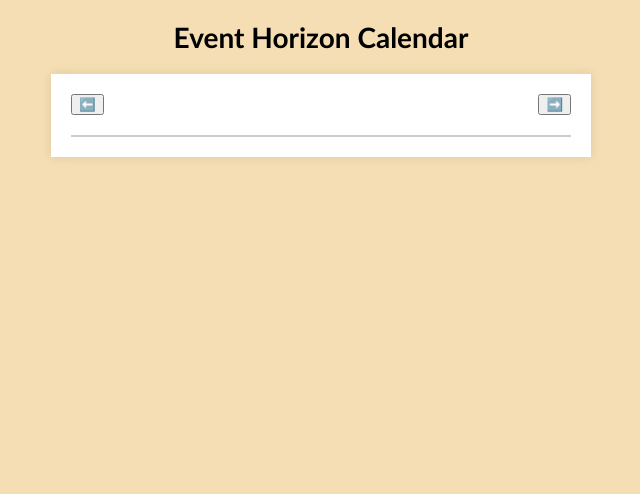
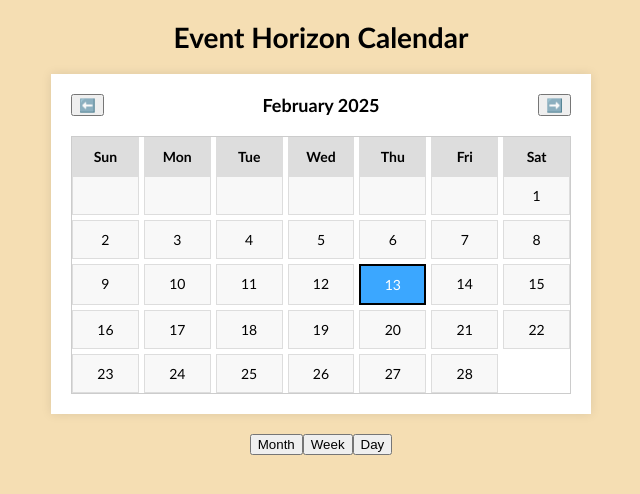
Before and after one commit to NoohAlavi/fusion_four_studios_repo, a Flask app: page / in a window 1280 px wide. Shown: the top 494 px of the page, without its empty margins (319-959 px from the left). Run offline with Flask 3, Linux system fonts and the light colour scheme.

Commit message:
'Month/Week/Day View created'

```diff
--- a/static/calendar.js
+++ b/static/calendar.js
@@ -1,18 +1,33 @@
-document.addEventListener('DOMContentLoaded', function() {
+
+
+document.addEventListener('DOMContentLoaded', function () {
     const months = ["January", "February", "March", "April", "May", "June", "July", "August", "September", "October", "November", "December"];
     const days = ["Sun", "Mon", "Tue", "Wed", "Thu", "Fri", "Sat"];
+    let currentDate = new Date();
     let currentMonth = new Date().getMonth();
     let currentYear = new Date().getFullYear();
-
+    let currentView = "month";
     const monthYearDisplay = document.getElementById('monthYear');
     const prevMonthButton = document.getElementById('prevMonth');
     const nextMonthButton = document.getElementById('nextMonth');
+    const calendarContainer = document.getElementById('calendar-container');
 
-    function renderCalendar(month, year) {
+
+
+    function renderCalendar(month, year, view = "month") {
         monthYearDisplay.textContent = `${months[month]} ${year}`;
-        let calendarContainer = document.getElementById('calendar-container');
         calendarContainer.innerHTML = ''; // Clear previous content
 
+        if (view === "month") {
+            renderMonthView(month, year);
+        } else if (view === "week") {
+            renderWeekView();
+        } else if (view === "day") {
+            renderDayView();
+        }
+    }
+
+    function renderMonthView(month, year) {
         let daysHeader = document.createElement('div');
         daysHeader.className = 'days-header';
         days.forEach(day => {
@@ -26,7 +41,7 @@ document.addEventListener('DOMContentLoaded', function() {
         let daysDiv = document.createElement('div');
         daysDiv.className = 'days-container';
         let date = new Date(year, month, 1);
-        let currentDate = new Date(); // Define currentDate here
+
 
         for (let i = 0; i < date.getDay(); i++) {
             let emptyDayDiv = document.createElement('div');
@@ -39,7 +54,9 @@ document.addEventListener('DOMContentLoaded', function() {
             dayDiv.className = 'day';
             dayDiv.textContent = date.getDate();
 
-            if (date.getDate() === currentDate.getDate() && date.getMonth() === currentDate.getMonth() && date.getFullYear() === currentDate.getFullYear()) {
+            if (date.getDate() === currentDate.getDate() &&
+                date.getMonth() === currentDate.getMonth() &&
+                date.getFullYear() === currentDate.getFullYear()) {
                 dayDiv.classList.add('current-day');
             }
 
@@ -50,7 +67,57 @@ document.addEventListener('DOMContentLoaded', function() {
         calendarContainer.appendChild(daysDiv);
     }
 
-    prevMonthButton.onclick = function() {
+    function renderWeekView() {
+        let weekDiv = document.createElement('div');
+        weekDiv.className = 'week-container';
+
+        let startOfWeek = new Date(currentDate);
+        startOfWeek.setDate(currentDate.getDate() - currentDate.getDay());
+
+        for (let i = 0; i < 7; i++) {
+            let dayDiv = document.createElement('div');
+            dayDiv.className = 'day';
+            dayDiv.textContent = `${days[startOfWeek.getDay()]} ${startOfWeek.getDate()}`;
+
+            if (startOfWeek.toDateString() === new Date().toDateString()) {
+                dayDiv.classList.add('current-day');
+            }
+
+            weekDiv.appendChild(dayDiv);
+            startOfWeek.setDate(startOfWeek.getDate() + 1);
+        }
+
+        calendarContainer.appendChild(weekDiv);
+    }
+
+    function renderDayView() {
+        calendarContainer.innerHTML = '';
+
+        let dayHeader = document.createElement('div');
+        dayHeader.className = 'day-header';
+        dayHeader.textContent = `${days[currentDate.getDay()]}, ${currentDate.getDate()}`;
+        calendarContainer.appendChild(dayHeader);
+
+        let daySchedule = document.createElement('div');
+        daySchedule.className = 'day-schedule';
+
+        for (let hour = 0; hour < 24; hour++) {
+            let timeSlot = document.createElement('div');
+            timeSlot.className = 'time-slot';
+            let formattedHour = hour.toString().padStart(2, '0') + ":00";
+
+            timeSlot.innerHTML = `<span class="time-label">${formattedHour}</span> <span class="event"></span>`;
+            daySchedule.appendChild(timeSlot);
+        }
+
+        calendarContainer.appendChild(daySchedule);
+    }
+
+
+
+
+
+    prevMonthButton.onclick = function () {
         if (currentMonth === 0) {
             currentMonth = 11;
             currentYear -= 1;
@@ -60,7 +127,7 @@ document.addEventListener('DOMContentLoaded', function() {
         renderCalendar(currentMonth, currentYear);
     };
 
-    nextMonthButton.onclick = function() {
+    nextMonthButton.onclick = function () {
         if (currentMonth === 11) {
             currentMonth = 0;
             currentYear += 1;
@@ -70,14 +137,36 @@ document.addEventListener('DOMContentLoaded', function() {
         renderCalendar(currentMonth, currentYear);
     };
 
+    document.getElementById('monthView').onclick = function () {
+        currentView = "month";
+        renderCalendar(currentMonth, currentYear, "month");
+    };
+
+    document.getElementById('weekView').onclick = function () {
+        currentView = "week";
+        renderCalendar(currentMonth, currentYear, "week");
+    };
+
+    document.getElementById('dayView').onclick = function () {
+        currentView = "day";
+        renderCalendar(currentMonth, currentYear, "day");
+    };
+
+
+
     let name = "teehee";
     let description = "somebs";
     let priority = -999;
     let date = 1;
 
-    makeEvent.onclick = function() {
 
-        fetch('http://127.0.0.1:5000/add_event?name='+name+'&description='+description+'&priority='+priority+'&date='+date)
+    renderCalendar(currentMonth, currentYear);
+    console.log(currentMonth + " of " + currentYear);
+
+
+    makeEvent.onclick = function () {
+
+        fetch('http://127.0.0.1:5000/add_event?name=' + name + '&description=' + description + '&priority=' + priority + '&date=' + date)
             .then((response) => {
                 return response.json();
             })
@@ -86,7 +175,7 @@ document.addEventListener('DOMContentLoaded', function() {
             });
     };
 
-    fetch('http://127.0.0.1:5000/add_event?name='+name+'&description='+description+'&priority='+priority+'&date='+date)
+    fetch('http://127.0.0.1:5000/add_event?name=' + name + '&description=' + description + '&priority=' + priority + '&date=' + date)
         .then((response) => {
             return response.json();
         })
@@ -94,5 +183,5 @@ document.addEventListener('DOMContentLoaded', function() {
             console.log("When I make event I get id: " + myJson.event);
         });
 
-    renderCalendar(currentMonth, currentYear); // Initial render for the current month
+
 });
--- a/static/styles.css
+++ b/static/styles.css
@@ -25,6 +25,13 @@ body {
     justify-content: space-between;
     margin-bottom: 20px;
 }
+
+.viewControls {
+    display: flex;
+    justify-content: center;
+    margin-bottom: 20px;
+}
+
 
 .month-year {
     font-size: 18px;
--- a/templates/calendar.html
+++ b/templates/calendar.html
@@ -1,11 +1,13 @@
 <!DOCTYPE html>
 <html lang="en">
+
 <head>
     <meta charset="UTF-8">
     <meta name="viewport" content="width=device-width, initial-scale=1.0">
     <title>Event Horizon Calendar</title>
     <link rel="stylesheet" href="{{ url_for('static', filename='styles.css') }}">
 </head>
+
 <body>
     <h1 class="title">Event Horizon Calendar</h1>
     <div class="calendar">
@@ -16,6 +18,14 @@
         </div>
         <div id="calendar-container"></div>
     </div>
+    <div class="view-toggle">
+        <div class="viewControls">
+            <button id="monthView">Month</button>
+            <button id="weekView">Week</button>
+            <button id="dayView">Day</button>
+        </div>
+    </div>
     <script src="{{ url_for('static', filename='calendar.js') }}"></script>
 </body>
+
 </html>
```
Also changed, not shown: other parts of static/styles.css (+36 -0 lines). Lines whose indentation alone changed are shown as unchanged.
